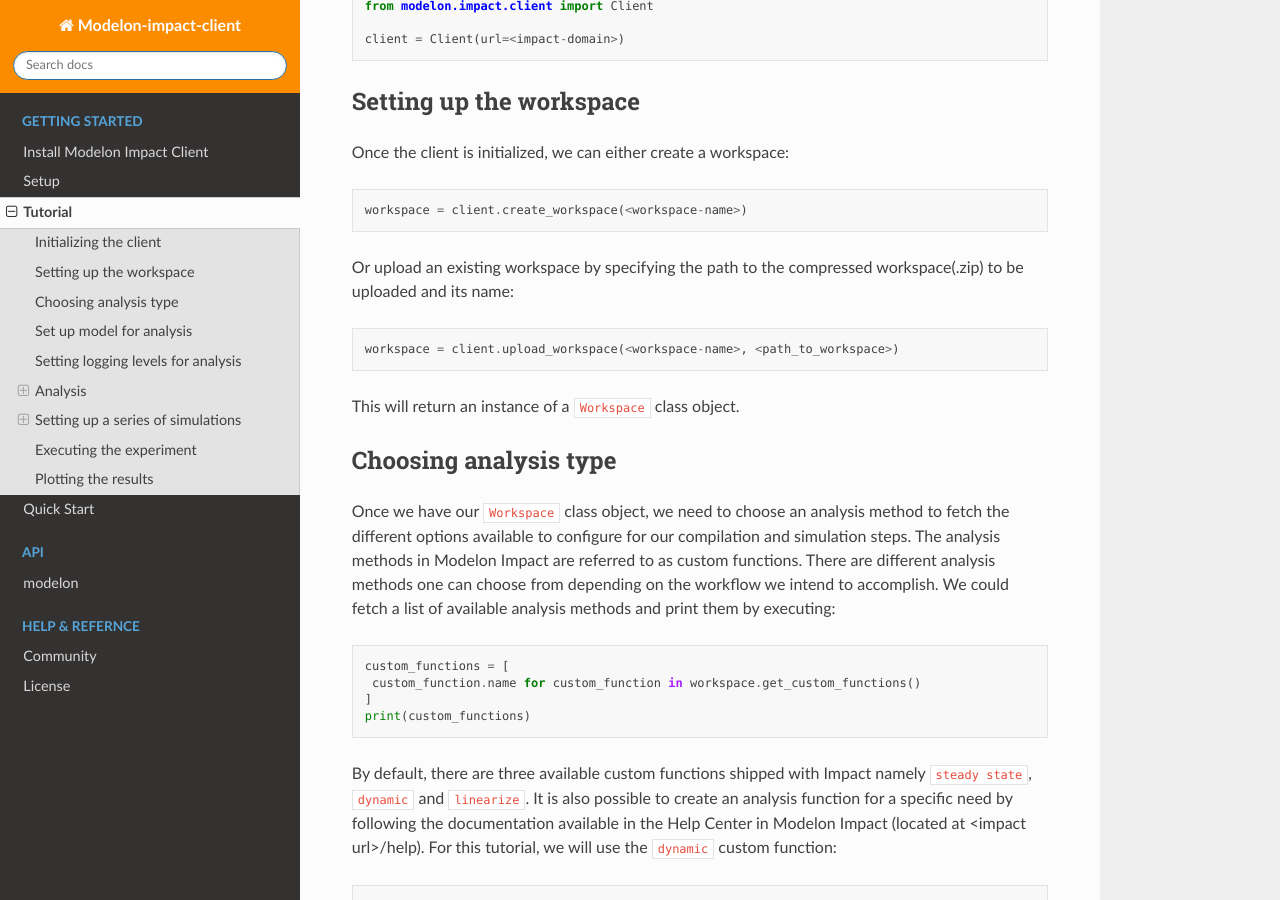
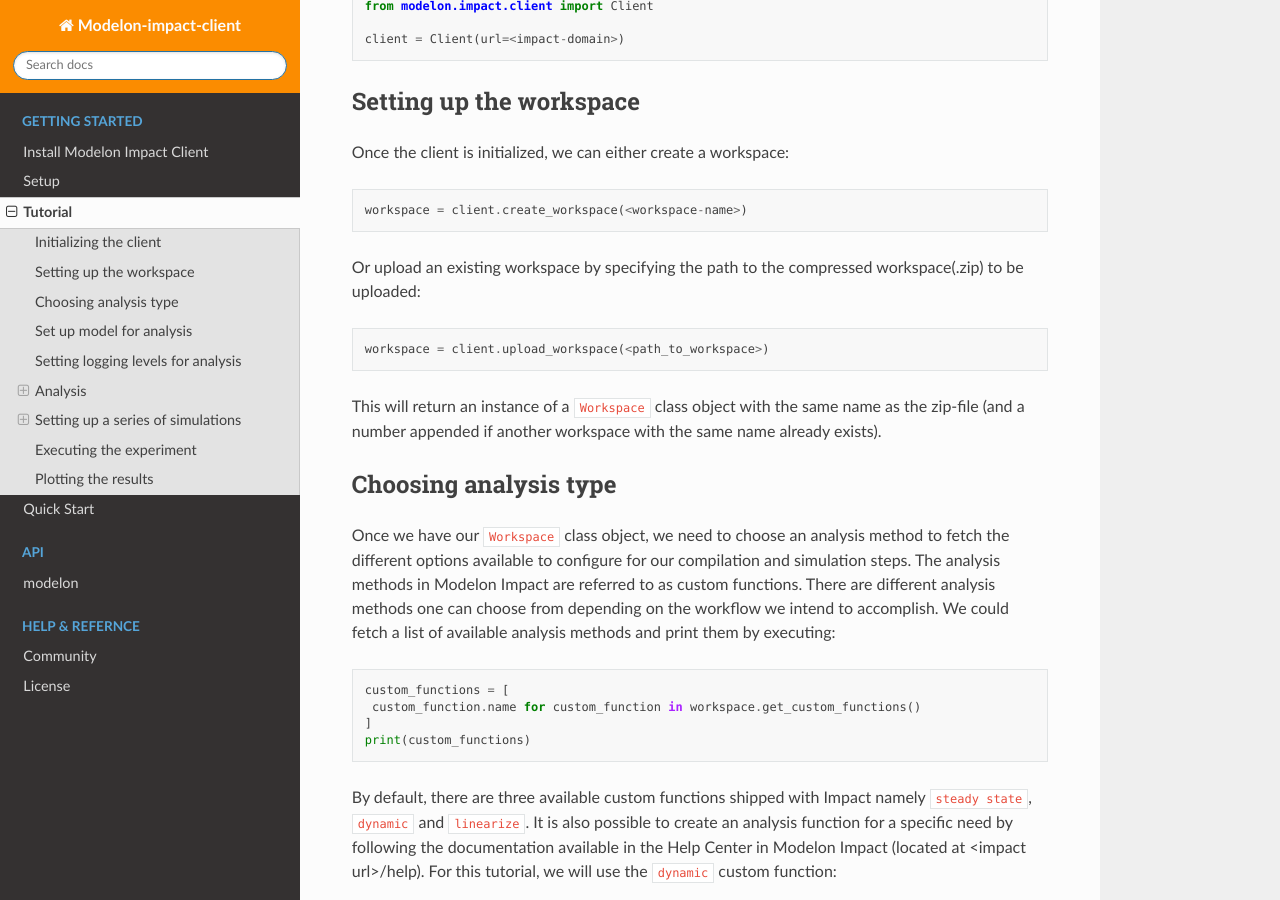
Before and after one commit to modelon-community/impact-client-python, a Sphinx documentation site: the page built from docs/source/tutorial.rst, in a window 1280 px wide and 900 px high, scrolled down 423 px. Built offline with Sphinx 7.4.7 and the Read the Docs theme 2.0.0, drawn with Linux system fonts in a browser that asks for light colours.

Commit message:
fix: change docs to match current signature of client.upload_workspace

```diff
--- a/docs/source/tutorial.rst
+++ b/docs/source/tutorial.rst
@@ -22,11 +22,12 @@
 
    workspace = client.create_workspace(<workspace-name>)
 
-Or upload an existing workspace by specifying the path to the compressed workspace(.zip) to be uploaded and its name::
+Or upload an existing workspace by specifying the path to the compressed workspace(.zip) to be uploaded::
 
-   workspace = client.upload_workspace(<workspace-name>, <path_to_workspace>)
+   workspace = client.upload_workspace(<path_to_workspace>)
 
-This will return an instance of a ``Workspace`` class object.
+This will return an instance of a ``Workspace`` class object with the same name as the zip-file (and
+a number appended if another workspace with the same name already exists).
 
 Choosing analysis type
 ----------------------
```
Also changed, not shown: 1 other file.
